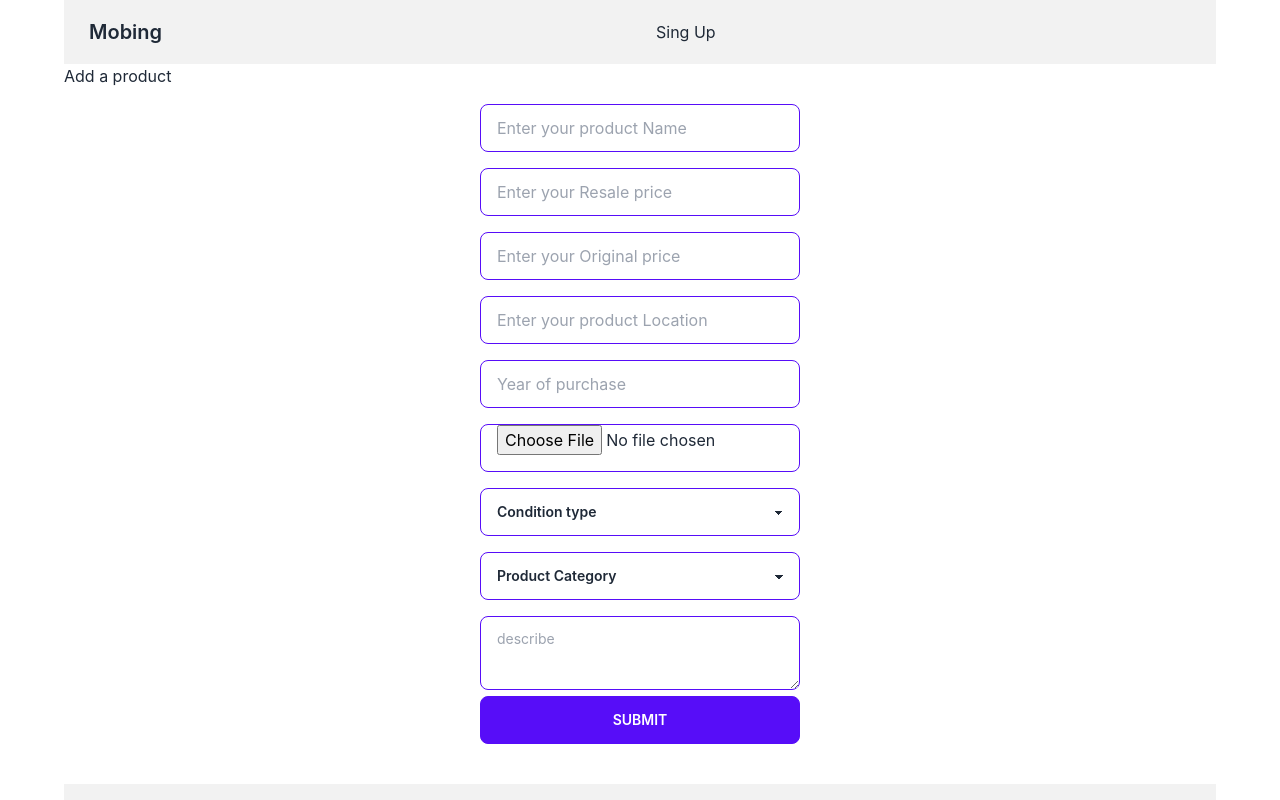
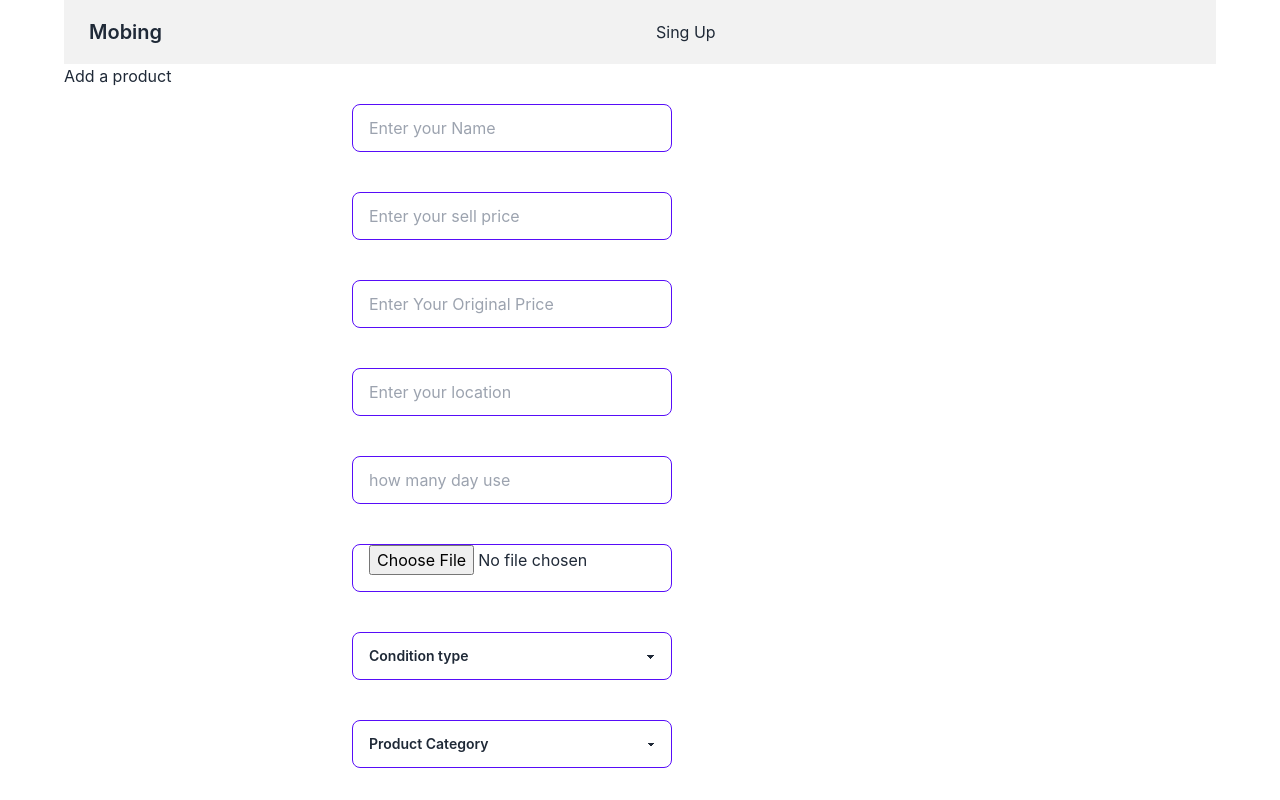
Before and after one commit to sazzad12-pro/car-resale, a React (Create React App) app: page /product in a window 1280 px wide. Shown: the top 800 px of the page. Built offline with nearby package versions, Linux system fonts and the light colour scheme; no server answers.

Commit message:
add product update

```diff
--- a/package.json
+++ b/package.json
@@ -10,7 +10,7 @@
     "firebase": "^9.14.0",
     "react": "^18.2.0",
     "react-dom": "^18.2.0",
-    "react-hooks-useform": "^0.1.86",
+    "react-hook-form": "^7.39.6",
     "react-icons": "^4.6.0",
     "react-query": "^3.39.2",
     "react-router-dom": "^6.4.3",
--- a/src/page/Product/AddProduct.js
+++ b/src/page/Product/AddProduct.js
@@ -1,26 +1,42 @@
 import React from "react";
+import { useForm } from "react-hook-form";
+import { useNavigate } from "react-router-dom";
+import { toast } from "react-toastify";
 
 const AddProduct = () => {
-  const handleBuyerInfo = (e) => {
-    e.preventDefault();
-    const form = e.target;
-    const name = form.productName.value;
-    const reprice = form.reprice.value;
-    const orprice = form.orprice.value;
-    const location = form.location.value;
-    const year = form.year.value;
-    const condition = form.condition.value;
-    const category = form.category.value;
+  const {
+    register,
+    handleSubmit,
+    formState: { errors },
+  } = useForm();
+  const navigate = useNavigate();
 
+  const imgHostKey = process.env.REACT_APP_imgbb;
+
+  const handleAddProduct = (data) => {
+    const image = data.image[0];
+    const formData = new FormData();
+    formData.append("image", image);
+    const url = `https://api.imgbb.com/1/upload?key=${imgHostKey}`;
+    fetch(url, {
+      method: "POST",
+      body: formData,
+    })
+      .then((res) => res.json())
+      .then((imgData) => {
+        if (imgData.success) {
           const info = {
-      name,
-      reprice,
-      orprice,
-      location,
-      year,
-      condition,
+            name: data.name,
+            img: imgData.data.url,
+            reprice: data.reprice,
+            orprice: data.orprice,
+            location: data.location,
+            year: data.year,
+            condition: data.condition,
+            describe: data.describe,
+            category: data.category,
           };
-    fetch(`${process.env.REACT_APP_url}/product?name=${category}`, {
+          fetch(`${process.env.REACT_APP_url}/product?name=${data.category}`, {
             method: "POST",
             headers: {
               "content-type": "application/json",
@@ -28,58 +44,118 @@ const AddProduct = () => {
             body: JSON.stringify(info),
           })
             .then((res) => res.json())
-      .then((data) => console.log(data));
+            .then((result) => {
+              toast.success("product add");
+              navigate("/");
+            });
+        }
+      });
   };
 
   return (
     <div>
       <h1>Add a product</h1>
-      <div className="text-center">
-        <form onSubmit={handleBuyerInfo}>
+      <div className="w-[50%] mx-auto">
+        <form onSubmit={handleSubmit(handleAddProduct)}>
+          <div className="form-control w-full max-w-x">
             <input
               type="text"
-            placeholder="Enter your product Name"
-            name="productName"
+              {...register("name", {
+                require: "name is required",
+              })}
+              className="input input-bordered input-primary w-full max-w-xs mt-4"
+              placeholder="Enter your Name"
+            />
+            {errors.name && (
+              <p className="text-red-500">{errors.name.message}</p>
+            )}
+          </div>
+
+          <br />
+          <div className="form-control w-full max-w-x">
+            {" "}
+            <input
+              type="text"
+              {...register("reprice", {
+                require: "Price is require",
+              })}
+              className="input input-bordered input-primary w-full max-w-xs mt-4"
+              placeholder="Enter your sell price"
+            />
+            {errors.reprice && (
+              <p className="text-red-500">{errors.reprice.message}</p>
+            )}
+          </div>
+
+          <br />
+          <div className="form-control w-full max-w-x">
+            {" "}
+            <input
+              type="text"
+              {...register("orprice", {
+                require: "Price is require",
+              })}
+              className="input input-bordered input-primary w-full max-w-xs mt-4"
+              placeholder="Enter Your Original Price"
+            />
+            {errors.orprice && (
+              <p className="text-red-500">{errors.orprice.message}</p>
+            )}
+          </div>
+
+          <br />
+          <div className="form-control w-full max-w-x">
+            <input
+              type="text"
+              {...register("location", {
+                require: "Price is require",
+              })}
+              className="input input-bordered input-primary w-full max-w-xs mt-4"
+              placeholder="Enter your location"
+            />
+            {errors.location && (
+              <p className="text-red-500">{errors.location.message}</p>
+            )}
+          </div>
+
+          <br />
+          <div className="form-control w-full max-w-x">
+            {" "}
+            <input
+              type="text"
+              {...register("year", {
+                require: "Price is require",
+              })}
+              className="input input-bordered input-primary w-full max-w-xs mt-4"
+              placeholder="how many day use "
+            />
+            {errors.year && (
+              <p className="text-red-500">{errors.year.message}</p>
+            )}
+          </div>
+
+          <br />
+          <div className="form-control w-full max-w-x">
+            {" "}
+            <input
+              type="file"
+              {...register("image", {
+                require: "Image is require",
+              })}
               className="input input-bordered input-primary w-full max-w-xs mt-4"
             />
+            {errors.image && (
+              <p className="text-red-500">{errors.image.message}</p>
+            )}
+          </div>
+
           <br />
-          <input
-            type="text"
-            placeholder="Enter your Resale price"
-            name="reprice"
-            className="input input-bordered input-primary w-full max-w-xs mt-4"
-          />
-          <br />
-          <input
-            type="text"
-            placeholder="Enter your Original price"
-            name="orprice"
-            className="input input-bordered input-primary w-full max-w-xs mt-4"
-          />
-          <br />
-
-          <input
-            type="text"
-            placeholder="Enter your product Location"
-            name="location"
-            className="input input-bordered input-primary w-full max-w-xs mt-4"
-          />
-          <br />
-          <input
-            type="text"
-            placeholder="Year of purchase"
-            name="year"
-            className="input input-bordered input-primary w-full max-w-xs mt-4"
-          />
-          <br />
-          <input
-            type="file"
-            name="img"
-            className="input input-bordered input-primary w-full max-w-xs mt-4"
-          />
-          <br />
+          <div className="form-control w-full max-w-x">
+            {" "}
             <select
-            name="condition"
+              {...register("condition", {
+                require: "Condition is require",
+              })}
               className="select select-primary select-bordered w-full max-w-xs mt-4"
             >
               <option disabled selected>
@@ -89,9 +165,18 @@ const AddProduct = () => {
               <option>Good</option>
               <option>Fair</option>
             </select>
+            {errors.condition && (
+              <p className="text-red-500">{errors.condition.message}</p>
+            )}
+          </div>
+
           <br />
+          <div className="form-control w-full max-w-x">
+            {" "}
             <select
-            name="category"
+              {...register("category", {
+                require: "Category is require",
+              })}
               className="select select-primary select-bordered w-full max-w-xs mt-4"
             >
               <option disabled selected>
@@ -101,12 +186,26 @@ const AddProduct = () => {
               <option>Luxury car</option>
               <option>Electric car</option>
             </select>
+            {errors.category && (
+              <p className="text-red-500">{errors.category.message}</p>
+            )}
+          </div>
+
           <br />
+          <div className="form-control w-full  text-center">
+            {" "}
             <textarea
-            name="describe"
+              {...register("describe", {
+                require: "Describe is require",
+              })}
               className="textarea w-full max-w-xs textarea-primary mt-4"
               placeholder="describe"
             ></textarea>
+            {errors.describe && (
+              <p className="text-red-500">{errors.describe.message}</p>
+            )}
+          </div>
+
           <br />
           <input
             type="submit"
```
Also changed, not shown: 1 other file (tests, documents, lock files or other folders). Lines whose indentation alone changed are shown as unchanged.
